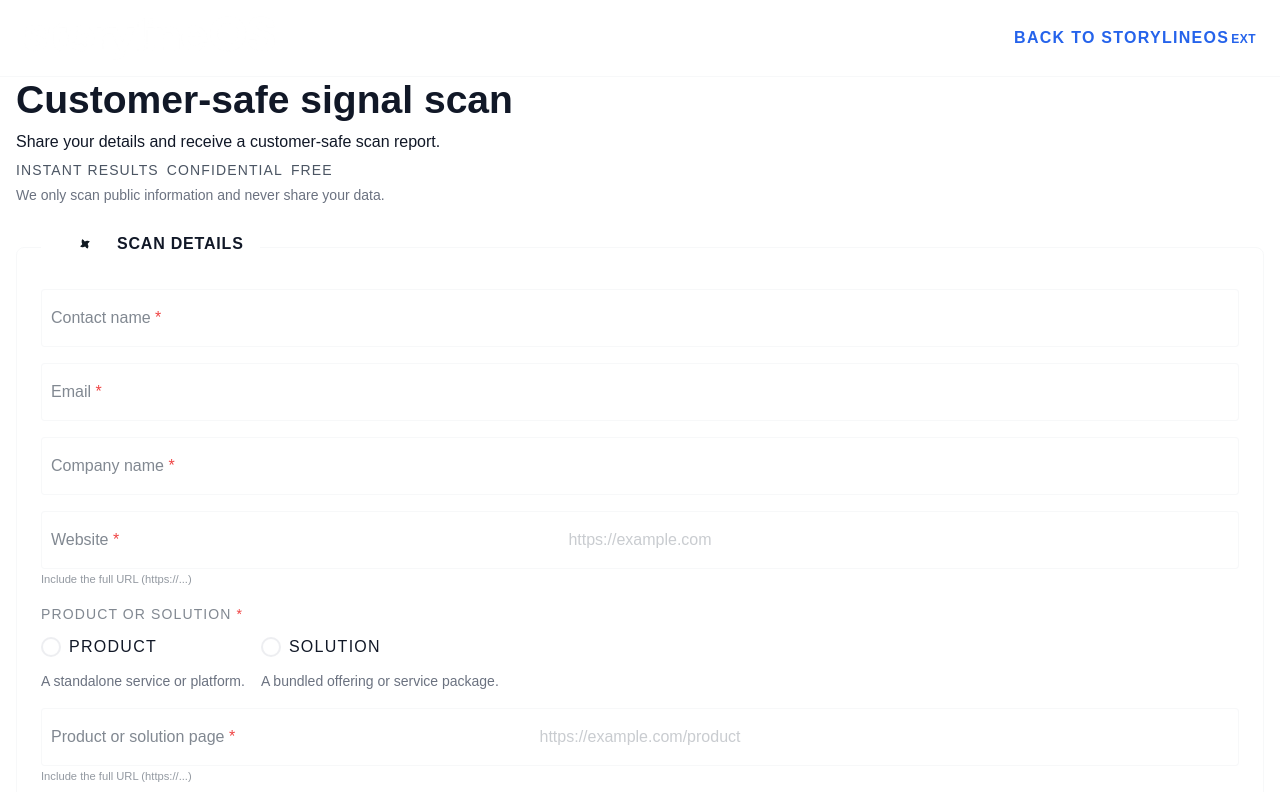
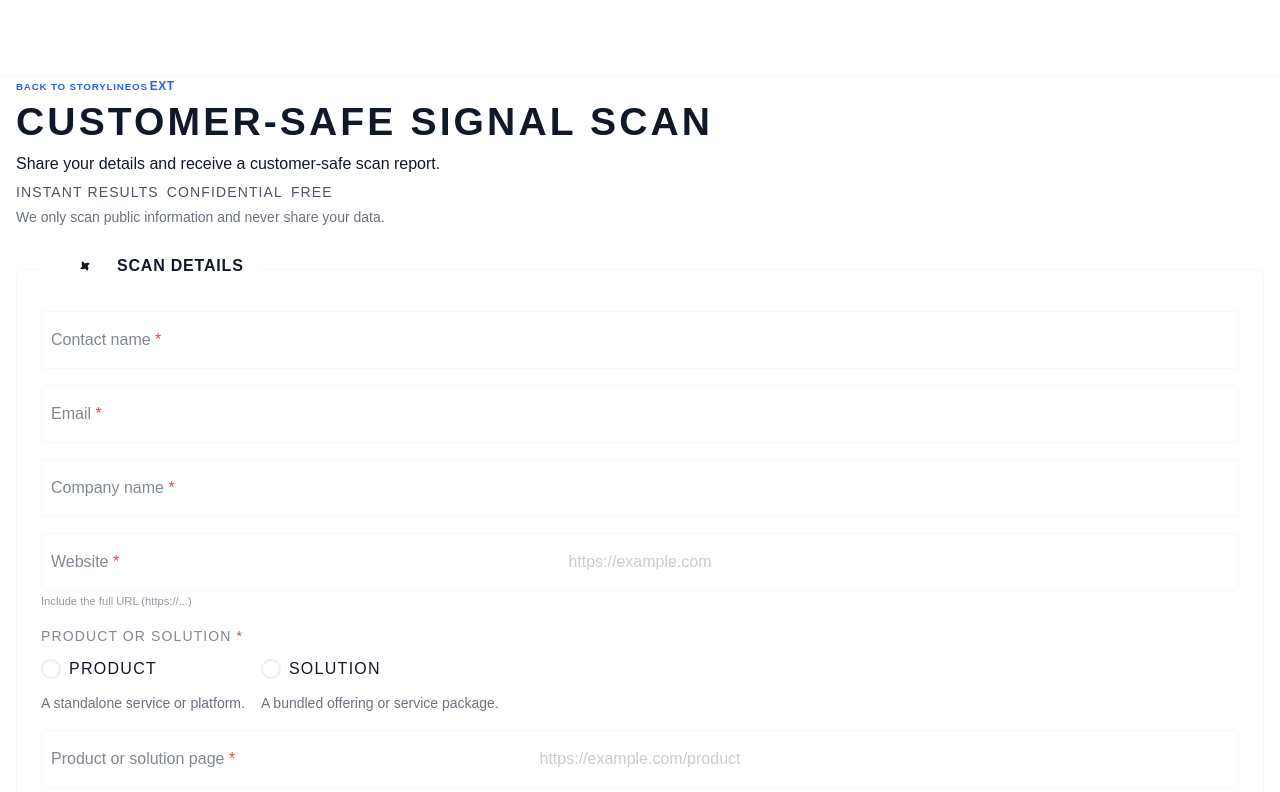
Before and after one commit to StoryDevGA/HFRE-signal-scan-client, a React (Vite) app: page / in a window 1280 px wide. Shown: the top 792 px of the page. Built offline with nearby package versions, Linux system fonts and the light colour scheme.

Commit message:
feat: update Home component with back link and improved heading style for better navigation and accessibility

```diff
--- a/src/App.css
+++ b/src/App.css
@@ -16,6 +16,10 @@
   text-transform: uppercase;
   letter-spacing: 0.08em;
   color: var(--color-text-secondary);
+}
+
+.home__back-link {
+  font-size: calc(var(--font-size-sm) * 0.7);
 }
 
 .home__brand {
@@ -187,6 +191,11 @@ fieldset.radio-group > .radio-group__label {
 
 .text-italic {
   font-style: italic;
+}
+
+.text-uppercase {
+  text-transform: uppercase;
+  letter-spacing: 0.08em;
 }
 
 .header-meta {
--- a/src/pages/Home.jsx
+++ b/src/pages/Home.jsx
@@ -89,14 +89,13 @@ function Home() {
         logo={<img src={storylineLogo} alt="StorylineOS" className="home__brand-logo" />}
         logoLink={null}
         showNavigation={false}
-      >
-        <Link href="https://www.storylineos.com/" openInNewTab>
-          Back to StorylineOS
-        </Link>
-      </Header>
+      />
       <main className="page container">
         <header className="page__header">
-          <h1 className="text-responsive-xl">Customer-safe signal scan</h1>
+          <Link href="https://www.storylineos.com/" openInNewTab className="home__back-link">
+            Back to StorylineOS
+          </Link>
+          <h1 className="text-responsive-xl text-uppercase">Customer-safe signal scan</h1>
           <p className="text-responsive-base">
             Share your details and receive a customer-safe scan report.
           </p>
```
